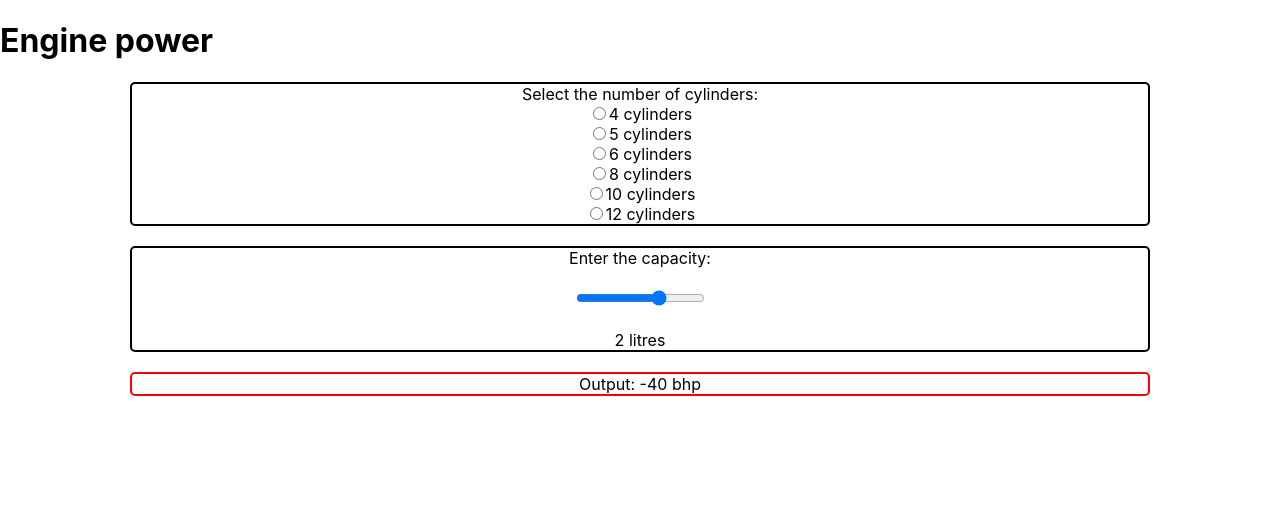
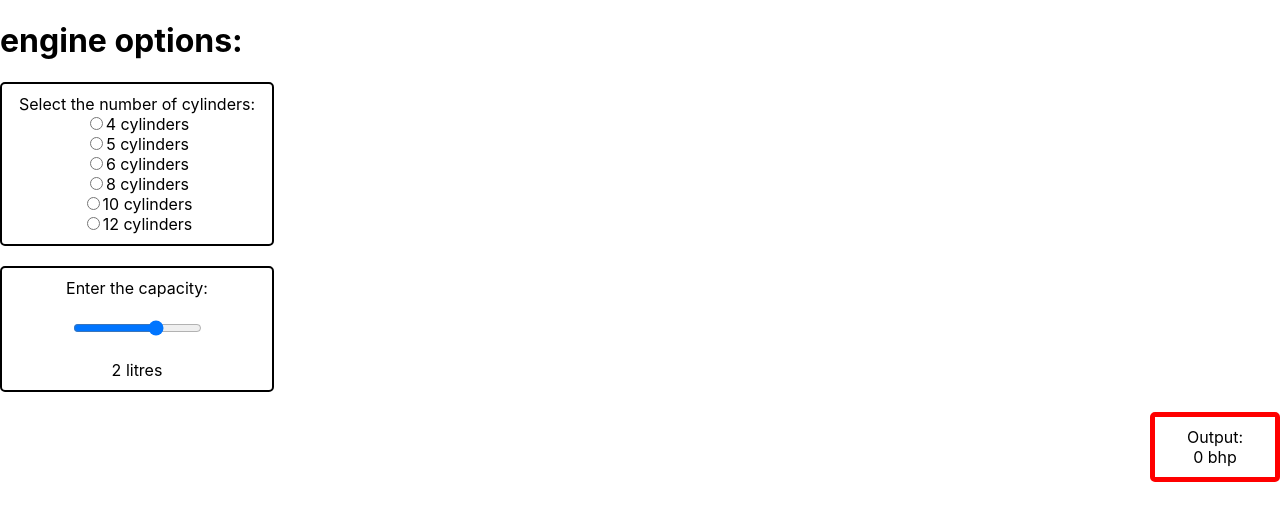
Before and after one commit to FrankieBoye/engine_power, a React (Create React App) app: page / in a window 1280 px wide. Shown: the top 520 px of the page. Built offline with nearby package versions, Linux system fonts and the light colour scheme.

Commit message:
modified css box positions

```diff
--- a/src/App.js
+++ b/src/App.js
@@ -25,7 +25,7 @@ class App extends Component {
   render() {
     return (
       <div className="App">
-        <h1>Engine power</h1>
+        <h1>engine options:</h1>
         <Cylinders
         cylinderOption={this.state.cylinderOption}
         onCylinderChange={this.handleCylinderChange}/>
--- a/src/Output.js
+++ b/src/Output.js
@@ -16,12 +16,16 @@ class Output extends React.Component {
       output = (((cylinderOption*26)-40)/2 * capacity)
     } else if (cylinderOption==10){
       output = (((cylinderOption*24)-40)/2 * capacity)
+    } else if ((cylinderOption==12)) {
+      output = (((cylinderOption*18)-40)/2 * capacity)
     } else {
-      output = (((cylinderOption*18)-40)/2 * capacity)
+      output = 0
     }
+
     return (
       <div className="output">
-      Output: {output.toFixed(0)} bhp
+      Output:<br></br>
+      {output.toFixed(0)} bhp
       </div>
     )
   }
--- a/src/index.css
+++ b/src/index.css
@@ -12,33 +12,38 @@ code {
     monospace;
 }
 
+.app {
+    position: relative;
+}
+
 .cylinders {
-    position: relative;
     text-align: center;
     border-style: solid;
     border-width: 2px;
     border-radius: 5px;
-    margin-right: 130px;
-    margin-left: 130px;
+    padding: 10px;
+    width: 250px;
 }
 
 .capacity {
-    position: relative;
     text-align: center;
     border-style: solid;
     border-width: 2px;
     border-radius: 5px;
-    margin-right: 130px;
-    margin-left: 130px;
+    margin-left: 0px;
+    padding: 10px;
+    width: 250px;
 }
 
 .output {
-    position: relative;
+    position: absolute;
     text-align: center;
     border-style: solid;
-    border-width: 2px;
+    border-width: 5px;
     border-color: red;
+    right:0;
     border-radius: 5px;
-    margin-right: 130px;
-    margin-left: 130px;
+    margin-right: 0px;
+    padding: 10px;
+    width: 100px;
 }
```
